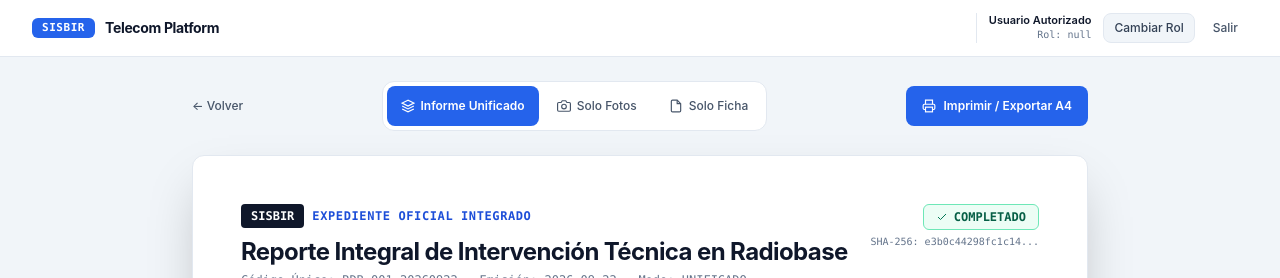
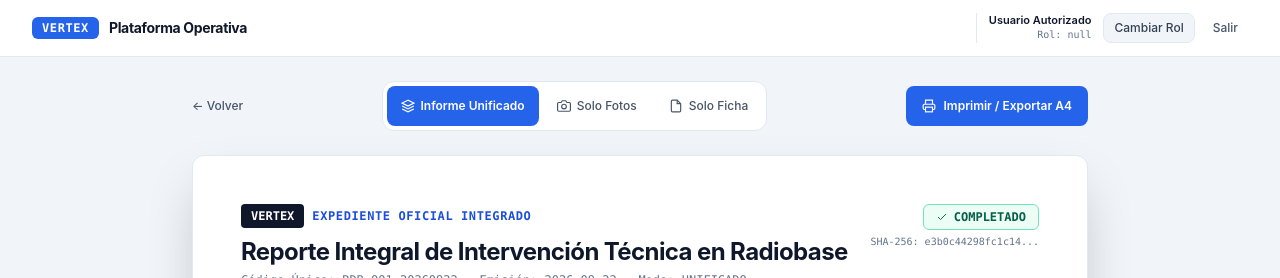
Before and after one commit to luiserr2/pwa-demo, a Next.js app: page /reportes/rep-001/pdf in a window 1280 px wide. Shown: the top 278 px of the page. Built offline with nearby package versions, Linux system fonts and the light colour scheme.

Commit message:
feat(branding): update platform to VERTEX, add executive cover page to proposal (7 pages), remove Telecom suffix throughout

```diff
--- a/src/app/admin/layout.tsx
+++ b/src/app/admin/layout.tsx
@@ -45,8 +45,8 @@ export default function AdminLayout({ children }: { children: React.ReactNode })
               <Server className="w-6 h-6 text-white" />
             </div>
             <div>
-              <h1 className="text-xl font-black text-slate-900 tracking-tight leading-none">SISBIR</h1>
-              <p className="text-[10px] font-mono text-slate-500 uppercase font-semibold mt-1">Telecom Platform &middot; Admin</p>
+              <h1 className="text-xl font-black text-slate-900 tracking-tight leading-none">VERTEX</h1>
+              <p className="text-[10px] font-mono text-slate-500 uppercase font-semibold mt-1">Plataforma Operativa &middot; Admin</p>
             </div>
           </div>
         </div>
--- a/src/app/layout.tsx
+++ b/src/app/layout.tsx
@@ -4,8 +4,8 @@ import { AuthProvider } from '@/client/context/AuthContext';
 import { Navbar } from '@/client/components/Navbar';
 
 export const metadata: Metadata = {
-  title: 'SISBIR — Sistema de Reportes Técnicos de Radiobases',
-  description: 'PWA de grado de producción con TypeORM, Next.js y flujo de validación visual',
+  title: 'VERTEX — Plataforma de Supervisión y Reportes Técnicos',
+  description: 'Plataforma PWA de grado de producción con TypeORM, Next.js y certificación forense de infraestructura',
   manifest: '/manifest.webmanifest',
 };
 
--- a/src/app/login/page.tsx
+++ b/src/app/login/page.tsx
@@ -13,8 +13,8 @@ export default function LoginPage() {
   const [procesando, setProcesando] = useState(false);
   const [error, setError] = useState<string | null>(null);
 
-  const setAdmin = () => { setEmail('admin@sisbirceca.com'); setPassword('admin123'); };
-  const setTecnico = () => { setEmail('tecnico@sisbirceca.com'); setPassword('tecnico123'); };
+  const setAdmin = () => { setEmail('admin@vertex.com'); setPassword('admin123'); };
+  const setTecnico = () => { setEmail('tecnico@vertex.com'); setPassword('tecnico123'); };
 
   const handleSubmit = async (e: React.FormEvent) => {
     e.preventDefault();
@@ -25,7 +25,7 @@ export default function LoginPage() {
       const success = await login(email);
 
       if (!success) {
-        setError('Credenciales inválidas (intente admin@sisbirceca.com o tecnico@sisbirceca.com)');
+        setError('Credenciales inválidas (intente admin@vertex.com o tecnico@vertex.com)');
         setProcesando(false);
         return;
       }
@@ -56,7 +56,7 @@ export default function LoginPage() {
         <div className="relative hidden lg:flex lg:w-1/2 flex-col justify-between p-10 overflow-hidden">
           <Image
             src="/login-cover.jpg"
-            alt="Telecom Security Infrastructure"
+            alt="VERTEX Infrastructure"
             fill
             className="absolute inset-0 h-full w-full object-cover scale-105"
             priority
@@ -143,7 +143,7 @@ export default function LoginPage() {
                     value={email}
                     onChange={(e) => setEmail(e.target.value)}
                     className="block w-full rounded-xl border-0 py-3.5 px-4 text-slate-900 shadow-sm ring-1 ring-inset ring-slate-200 bg-slate-50/50 hover:bg-white placeholder:text-slate-400 focus:ring-2 focus:ring-inset focus:ring-blue-600 sm:text-sm font-medium transition-all"
-                    placeholder="usuario@sisbirceca.com"
+                    placeholder="usuario@vertex.com"
                   />
                 </div>
               </div>
--- a/src/app/reportes/[id]/pdf/page.tsx
+++ b/src/app/reportes/[id]/pdf/page.tsx
@@ -170,7 +170,7 @@ function ReportePDFContent({ params }: { params: { id: string } }) {
           <div>
             <div className="flex items-center gap-2 mb-2">
               <span className="bg-slate-900 text-white font-mono font-bold text-xs px-2.5 py-1 rounded">
-                SISBIR
+                VERTEX
               </span>
               <span className="text-xs font-bold text-blue-700 tracking-wider uppercase font-mono">
                 {vista === 'UNIFICADO'
--- a/src/app/reportes/page.tsx
+++ b/src/app/reportes/page.tsx
@@ -80,7 +80,7 @@ export default function KanbanPipelinePage() {
   return (
     <div className="min-h-screen bg-slate-50/50 p-6">
       <header className="mb-8">
-        <h1 className="text-2xl font-bold text-slate-900 tracking-tight">Pipeline de Órdenes (SISBIR)</h1>
+        <h1 className="text-2xl font-bold text-slate-900 tracking-tight">Pipeline de Órdenes (VERTEX)</h1>
         <p className="text-sm text-slate-500 mt-1">Gestión operativa estilo Notion. Arrastra las tarjetas para avanzar el proceso.</p>
       </header>
 
--- a/src/client/components/Navbar.tsx
+++ b/src/client/components/Navbar.tsx
@@ -37,11 +37,11 @@ export function Navbar() {
         {/* LOGO & PLATAFORMA */}
         <div className="flex items-center space-x-3">
           <Link href="/" className="flex items-center space-x-2.5 group">
-            <span className="bg-blue-600 hover:bg-blue-700 text-white font-mono font-bold text-[11px] px-2.5 py-0.5 rounded-md tracking-wider uppercase transition-colors">
-              SISBIR
+            <span className="bg-blue-600 hover:bg-blue-700 text-white font-mono font-bold text-[12px] px-2.5 py-0.5 rounded-md tracking-wider uppercase transition-colors">
+              VERTEX
             </span>
             <span className="font-bold text-sm tracking-tight text-slate-900 group-hover:text-blue-600 transition-colors hidden sm:inline">
-              Telecom Platform
+              Plataforma Operativa
             </span>
           </Link>
 
```
Also changed, not shown: 9 other files (tests, documents, lock files or other folders).
